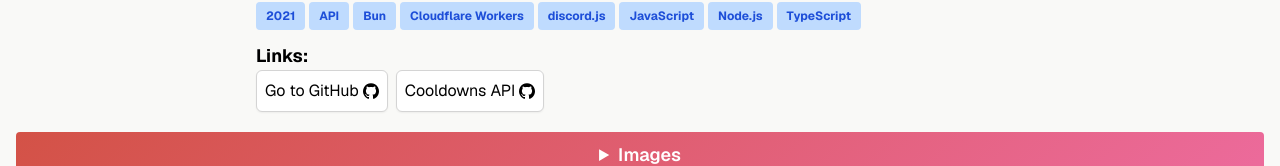
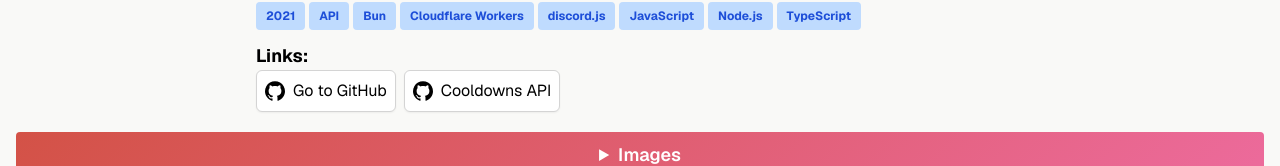
Before and after one commit to leonlarsson/leon-home, a Next.js app: page /projects/battlebot in a window 1280 px wide. Shown: the part 338-504 px from the top of the page. Built offline with nearby package versions, Linux system fonts and the light colour scheme.

Commit message:
project: refresh button styles part 2

```diff
--- a/app/(main)/projects/[slug]/page.tsx
+++ b/app/(main)/projects/[slug]/page.tsx
@@ -149,11 +149,11 @@ export default ({ params }: { params: { slug: string } }) => {
                       target={
                         !project.link.startsWith("http") ? "_self" : "_blank"
                       }
-                      className="card flex items-center gap-1 rounded-md p-2"
+                      className="card flex items-center gap-2 rounded-md p-2"
                       draggable={false}
                     >
-                      {project.linkName ?? "Go to project"}{" "}
-                      <Icons.link className="inline" />
+                      <Icons.link className="h-5" />
+                      {project.linkName ?? "Go to project"}
                     </Link>
                   )}
 
@@ -161,10 +161,11 @@ export default ({ params }: { params: { slug: string } }) => {
                     <a
                       href={project.githubLink}
                       target="_blank"
-                      className="card flex items-center gap-1 rounded-md p-2"
+                      className="card flex items-center gap-2 rounded-md p-2"
                       draggable={false}
                     >
-                      Go to GitHub <Icons.github />
+                      <Icons.github className="h-5" />
+                      Go to GitHub
                     </a>
                   )}
 
@@ -173,15 +174,15 @@ export default ({ params }: { params: { slug: string } }) => {
                       key={extraLink.link}
                       href={extraLink.link}
                       target="_blank"
-                      className="card flex items-center gap-1 rounded-md p-2"
+                      className="card flex items-center gap-2 rounded-md p-2"
                       draggable={false}
                     >
-                      {extraLink.name}{" "}
                       {extraLink.type === "link" ? (
-                        <Icons.link />
+                        <Icons.link className="h-5" />
                       ) : (
-                        <Icons.github />
+                        <Icons.github className="h-5" />
                       )}
+                      {extraLink.name}
                     </a>
                   ))}
                 </div>
```
